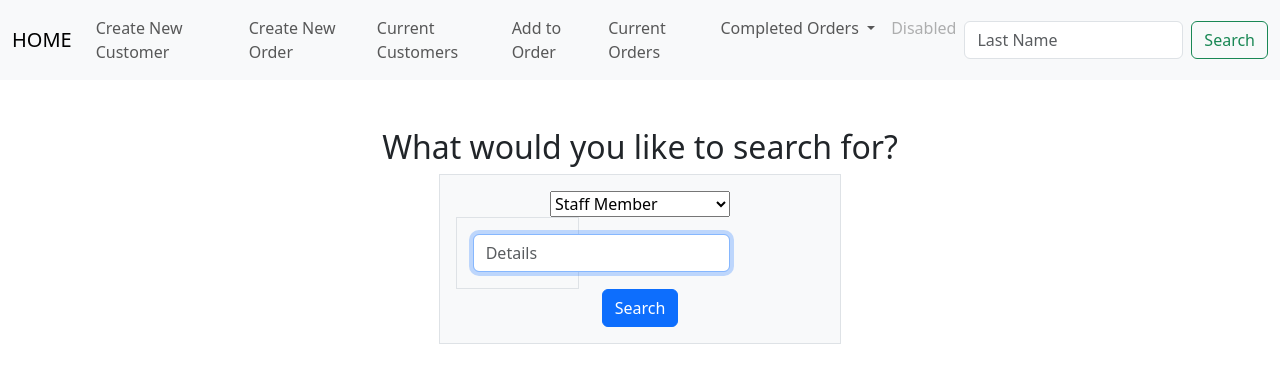
After one commit to matthewellwood/project-3, a Flask app: page /search in a window 1280 px wide. The commit adds this page. Shown: the top 383 px of the page. Run offline with Flask 3, Linux system fonts and the light colour scheme; some libraries are stand-ins or nearby versions.

Commit message:
search menu system

```diff
--- a/app.py
+++ b/app.py
@@ -67,6 +67,22 @@ def list_of_customers():
         return render_template("list_of_customers.html",detail = detail)
 
 
+@app.route("/search", methods=["GET", "POST"])
+def search():
+    if request.method == "POST":
+        staff_member = request.form.get("staff_member")
+        order_date = request.form.get("order_date")
+        customer_id = request.form.get("customer_id")
+        customer_last_name = request.form.get("customer_last_name")
+        postcode = request.form.get("postcode")
+        item_id = request.form.get("item_id")
+        info = db.execute("select * from customers JOIN orders ON customers.id = orders.cust_id GROUP BY last_name;")
+        return render_template("search.html", info = info)
+    else:
+        #search_items = staff_member, order_date, customer_id, customer_last_name, postcode, item_id
+        return render_template("search.html")
+
+
 
 @app.route("/customer_order", methods=["GET", "POST"])
 def customer_order():
--- a/templates/layout.html
+++ b/templates/layout.html
@@ -22,7 +22,7 @@
                 </li>
                 <li class="nav-item">
                     <a class="nav-link" href="/list_of_customers">Current Customers</a>
-                    <li class="nav-item"><a class="nav-link" href="/customer_order">Add to Order</a></li>
+                    <li class="nav-item"><a class="nav-link" href="/search">Add to Order</a></li>
                     <a class="nav-link" href="/list_of_orders">Current Orders</a>
                 </li>
                 <li class="nav-item dropdown">
--- /dev/null
+++ b/templates/search.html
@@ -0,0 +1,38 @@
+{% extends "layout.html" %}
+
+{% block title %}
+Search
+{% endblock %}
+
+{% block main %}
+<div class="section">
+
+    <h2>What would you like to search for?</h2>
+
+            <form action="/search" method="post">
+                <div class ="mb-3">
+                    <div class="row my-custom-row justify-content-center align-items-center">
+                        <div class="col-sm-4"><div class="p-3 border bg-light">
+
+                            <select id="choice" name="choice">
+                                <option value="staff_member">Staff Member</option>
+                                <option value="order_date">Order Date</option>
+                                <option value="customer_id">Customer id</option>
+                                <option value="customer_last_name">Customer Last Name</option>
+                                <option value="postcode">Postcode</option>
+                                <option value="item_id">Item ID</option>
+                            </select>
+                            <div class="col-sm-4"><div class="p-3 border bg-light">
+                            <input autocomplete="off" autofocus class="form-control mx-auto w-auto" name="staff_member" placeholder="Details" type="text">
+                            </div>
+                </div>
+                <button class="btn btn-primary" type="submit">Search</button>
+            </form>
+
+        {% endblock %}
+    </main>
+
+
+
+
+</body>
```
Also changed, not shown: aepricelist.db.
